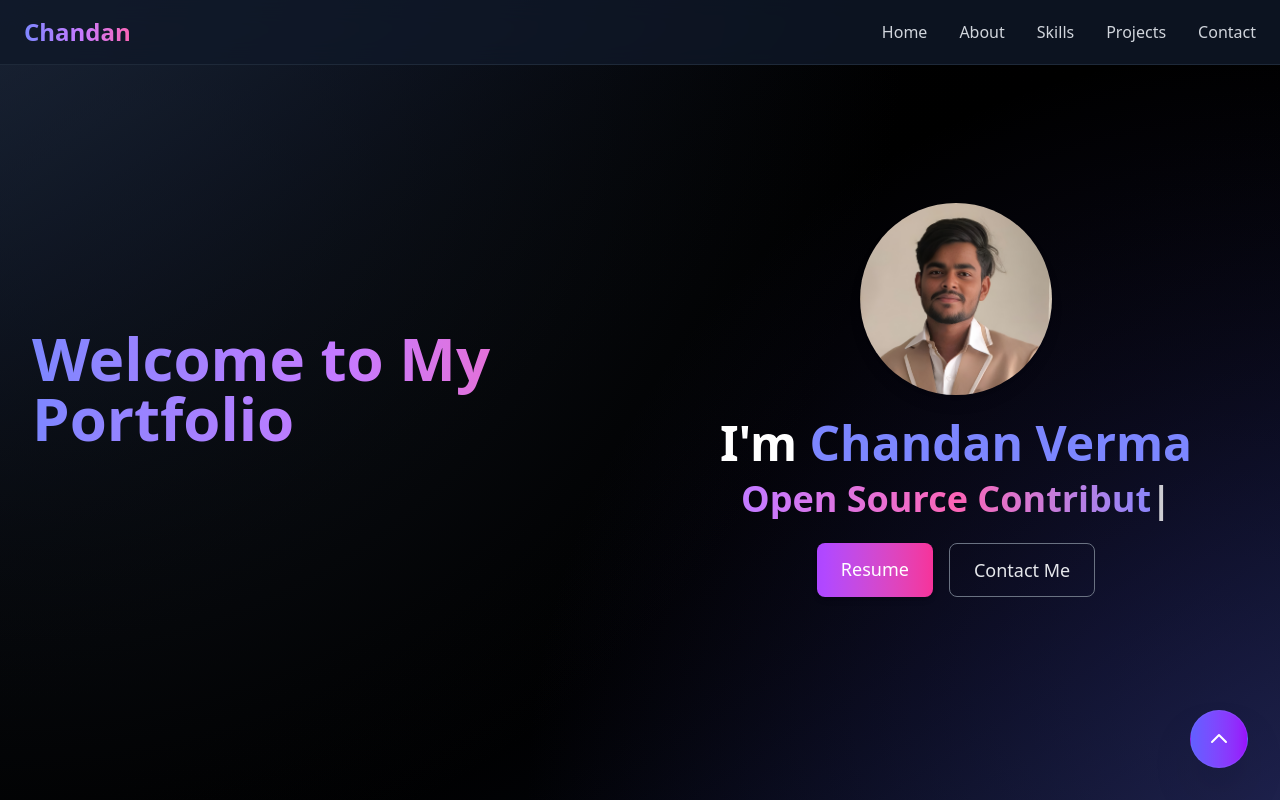
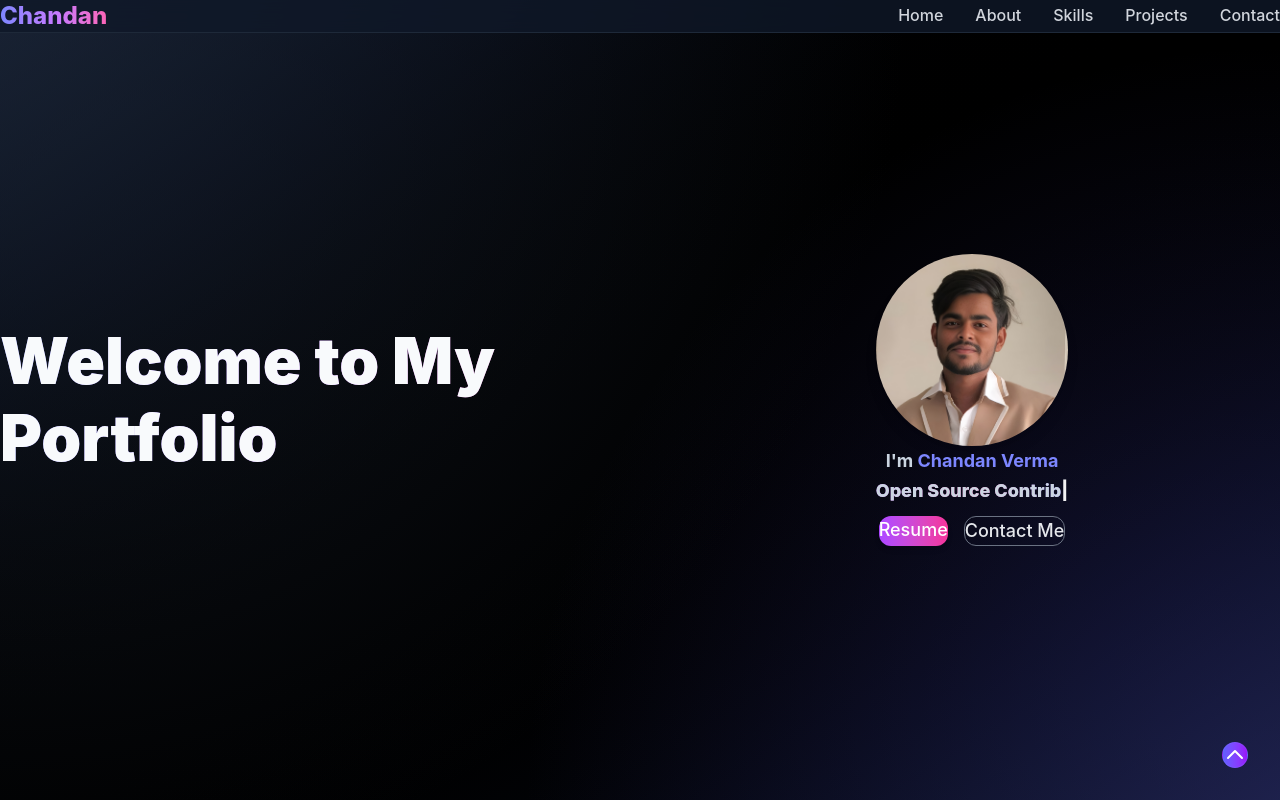
Before and after one commit to chandanXcoder/MyPortfolio, a React (Vite) app: page / in a window 1280 px wide. Shown: the top 800 px of the page. Built offline with nearby package versions, Linux system fonts and the light colour scheme.

Commit message:
new feature

```diff
--- a/src/index.css
+++ b/src/index.css
@@ -1 +1,373 @@
 @import "tailwindcss";
+@import url('https://fonts.googleapis.com/css2?family=Inter:wght@300;400;500;600;700;800;900&display=swap');
+
+/* Design System Variables */
+:root {
+  /* Primary Colors */
+  --color-primary-50: #eef2ff;
+  --color-primary-100: #e0e7ff;
+  --color-primary-200: #c7d2fe;
+  --color-primary-300: #a5b4fc;
+  --color-primary-400: #818cf8;
+  --color-primary-500: #6366f1;
+  --color-primary-600: #4f46e5;
+  --color-primary-700: #4338ca;
+  --color-primary-800: #3730a3;
+  --color-primary-900: #312e81;
+
+  /* Secondary Colors */
+  --color-secondary-50: #fdf4ff;
+  --color-secondary-100: #fae8ff;
+  --color-secondary-200: #f5d0fe;
+  --color-secondary-300: #f0abfc;
+  --color-secondary-400: #e879f9;
+  --color-secondary-500: #d946ef;
+  --color-secondary-600: #c026d3;
+  --color-secondary-700: #a21caf;
+  --color-secondary-800: #86198f;
+  --color-secondary-900: #701a75;
+
+  /* Neutral Colors */
+  --color-neutral-50: #f8fafc;
+  --color-neutral-100: #f1f5f9;
+  --color-neutral-200: #e2e8f0;
+  --color-neutral-300: #cbd5e1;
+  --color-neutral-400: #94a3b8;
+  --color-neutral-500: #64748b;
+  --color-neutral-600: #475569;
+  --color-neutral-700: #334155;
+  --color-neutral-800: #1e293b;
+  --color-neutral-900: #0f172a;
+
+  /* Accent Colors */
+  --color-accent-pink: #ec4899;
+  --color-accent-cyan: #06b6d4;
+  --color-accent-emerald: #10b981;
+  --color-accent-amber: #f59e0b;
+
+  /* Typography */
+  --font-family-primary: 'Inter', -apple-system, BlinkMacSystemFont, 'Segoe UI', Roboto, sans-serif;
+
+  /* Font Weights */
+  --font-weight-light: 300;
+  --font-weight-normal: 400;
+  --font-weight-medium: 500;
+  --font-weight-semibold: 600;
+  --font-weight-bold: 700;
+  --font-weight-extrabold: 800;
+  --font-weight-black: 900;
+
+  /* Spacing Scale */
+  --spacing-xs: 0.25rem;
+  --spacing-sm: 0.5rem;
+  --spacing-md: 1rem;
+  --spacing-lg: 1.5rem;
+  --spacing-xl: 2rem;
+  --spacing-2xl: 3rem;
+  --spacing-3xl: 4rem;
+  --spacing-4xl: 6rem;
+
+  /* Border Radius */
+  --radius-sm: 0.375rem;
+  --radius-md: 0.5rem;
+  --radius-lg: 0.75rem;
+  --radius-xl: 1rem;
+  --radius-2xl: 1.5rem;
+  --radius-full: 9999px;
+
+  /* Shadows */
+  --shadow-sm: 0 1px 2px 0 rgb(0 0 0 / 0.05);
+  --shadow-md: 0 4px 6px -1px rgb(0 0 0 / 0.1), 0 2px 4px -2px rgb(0 0 0 / 0.1);
+  --shadow-lg: 0 10px 15px -3px rgb(0 0 0 / 0.1), 0 4px 6px -4px rgb(0 0 0 / 0.1);
+  --shadow-xl: 0 20px 25px -5px rgb(0 0 0 / 0.1), 0 8px 10px -6px rgb(0 0 0 / 0.1);
+  --shadow-2xl: 0 25px 50px -12px rgb(0 0 0 / 0.25);
+  --shadow-glow: 0 0 20px rgb(99 102 241 / 0.3);
+  --shadow-glow-lg: 0 0 40px rgb(99 102 241 / 0.4);
+
+  /* Transitions */
+  --transition-fast: 150ms ease-in-out;
+  --transition-normal: 250ms ease-in-out;
+  --transition-slow: 350ms ease-in-out;
+
+  /* Z-Index Scale */
+  --z-dropdown: 1000;
+  --z-sticky: 1020;
+  --z-fixed: 1030;
+  --z-modal-backdrop: 1040;
+  --z-modal: 1050;
+  --z-popover: 1060;
+  --z-tooltip: 1070;
+}
+
+/* Base Styles */
+* {
+  margin: 0;
+  padding: 0;
+  box-sizing: border-box;
+}
+
+html {
+  scroll-behavior: smooth;
+  font-size: 16px;
+}
+
+body {
+  font-family: var(--font-family-primary);
+  font-weight: var(--font-weight-normal);
+  line-height: 1.6;
+  color: var(--color-neutral-100);
+  background: linear-gradient(135deg, var(--color-neutral-900) 0%, var(--color-neutral-800) 100%);
+  min-height: 100vh;
+  overflow-x: hidden;
+  -webkit-font-smoothing: antialiased;
+  -moz-osx-font-smoothing: grayscale;
+}
+
+/* Typography Scale */
+h1, h2, h3, h4, h5, h6 {
+  font-weight: var(--font-weight-bold);
+  line-height: 1.2;
+  color: var(--color-neutral-50);
+}
+
+h1 {
+  font-size: clamp(2.5rem, 5vw, 4rem);
+  font-weight: var(--font-weight-black);
+}
+
+h2 {
+  font-size: clamp(2rem, 4vw, 3rem);
+  font-weight: var(--font-weight-extrabold);
+}
+
+h3 {
+  font-size: clamp(1.5rem, 3vw, 2rem);
+  font-weight: var(--font-weight-bold);
+}
+
+h4 {
+  font-size: clamp(1.25rem, 2.5vw, 1.5rem);
+  font-weight: var(--font-weight-semibold);
+}
+
+p {
+  font-size: clamp(1rem, 2vw, 1.125rem);
+  line-height: 1.7;
+  color: var(--color-neutral-300);
+}
+
+/* Custom Scrollbar */
+::-webkit-scrollbar {
+  width: 8px;
+}
+
+::-webkit-scrollbar-track {
+  background: var(--color-neutral-900);
+}
+
+::-webkit-scrollbar-thumb {
+  background: linear-gradient(45deg, var(--color-primary-600), var(--color-secondary-600));
+  border-radius: var(--radius-full);
+}
+
+::-webkit-scrollbar-thumb:hover {
+  background: linear-gradient(45deg, var(--color-primary-500), var(--color-secondary-500));
+}
+
+/* Selection */
+::selection {
+  background: var(--color-primary-500);
+  color: white;
+}
+
+::-moz-selection {
+  background: var(--color-primary-500);
+  color: white;
+}
+
+/* Focus Styles */
+*:focus {
+  outline: 2px solid var(--color-primary-500);
+  outline-offset: 2px;
+}
+
+/* Smooth Animations */
+* {
+  transition: color var(--transition-fast), background-color var(--transition-fast),
+              border-color var(--transition-fast), transform var(--transition-fast),
+              box-shadow var(--transition-fast);
+}
+
+/* Utility Classes */
+.gradient-text {
+  background: linear-gradient(135deg, var(--color-primary-400), var(--color-secondary-500));
+  -webkit-background-clip: text;
+  background-clip: text;
+  -webkit-text-fill-color: transparent;
+  color: transparent;
+}
+
+.gradient-bg {
+  background: linear-gradient(135deg, var(--color-primary-600), var(--color-secondary-600));
+}
+
+.glass-effect {
+  background: rgba(30, 41, 59, 0.8);
+  backdrop-filter: blur(16px);
+  border: 1px solid rgba(148, 163, 184, 0.1);
+}
+
+.card-hover {
+  transition: all var(--transition-normal);
+}
+
+.card-hover:hover {
+  transform: translateY(-8px);
+  box-shadow: var(--shadow-glow-lg);
+}
+
+/* Responsive Design Helpers */
+.container-custom {
+  max-width: 1280px;
+  margin: 0 auto;
+  padding: 0 var(--spacing-lg);
+}
+
+@media (min-width: 640px) {
+  .container-custom {
+    padding: 0 var(--spacing-xl);
+  }
+}
+
+@media (min-width: 1024px) {
+  .container-custom {
+    padding: 0 var(--spacing-2xl);
+  }
+}
+
+/* Animation Keyframes */
+@keyframes fadeInUp {
+  from {
+    opacity: 0;
+    transform: translateY(30px);
+  }
+  to {
+    opacity: 1;
+    transform: translateY(0);
+  }
+}
+
+@keyframes fadeInLeft {
+  from {
+    opacity: 0;
+    transform: translateX(-30px);
+  }
+  to {
+    opacity: 1;
+    transform: translateX(0);
+  }
+}
+
+@keyframes fadeInRight {
+  from {
+    opacity: 0;
+    transform: translateX(30px);
+  }
+  to {
+    opacity: 1;
+    transform: translateX(0);
+  }
+}
+
+@keyframes scaleIn {
+  from {
+    opacity: 0;
+    transform: scale(0.9);
+  }
+  to {
+    opacity: 1;
+    transform: scale(1);
+  }
+}
+
+@keyframes glow {
+  0%, 100% {
+    box-shadow: 0 0 20px rgba(99, 102, 241, 0.3);
+  }
+  50% {
+    box-shadow: 0 0 40px rgba(99, 102, 241, 0.6);
+  }
+}
+
+/* Animation Classes */
+.animate-fade-in-up {
+  animation: fadeInUp 0.6s ease-out;
+}
+
+.animate-fade-in-left {
+  animation: fadeInLeft 0.6s ease-out;
+}
+
+.animate-fade-in-right {
+  animation: fadeInRight 0.6s ease-out;
+}
+
+.animate-scale-in {
+  animation: scaleIn 0.6s ease-out;
+}
+
+.animate-glow {
+  animation: glow 2s ease-in-out infinite;
+}
+
+/* Loading States */
+.loading {
+  position: relative;
+  overflow: hidden;
+}
+
+.loading::after {
+  content: '';
+  position: absolute;
+  top: 0;
+  left: -100%;
+  width: 100%;
+  height: 100%;
+  background: linear-gradient(90deg, transparent, rgba(255, 255, 255, 0.1), transparent);
+  animation: shimmer 1.5s infinite;
+}
+
+@keyframes shimmer {
+  0% {
+    left: -100%;
+  }
+  100% {
+    left: 100%;
+  }
+}
+
+/* Print Styles */
+@media print {
+  * {
+    background: transparent !important;
+    color: black !important;
+    box-shadow: none !important;
+    text-shadow: none !important;
+  }
+
+  a, a:visited {
+    text-decoration: underline;
+  }
+
+  a[href]:after {
+    content: " (" attr(href) ")";
+  }
+
+  abbr[title]:after {
+    content: " (" attr(title) ")";
+  }
+
+  .no-print {
+    display: none !important;
+  }
+}
```
